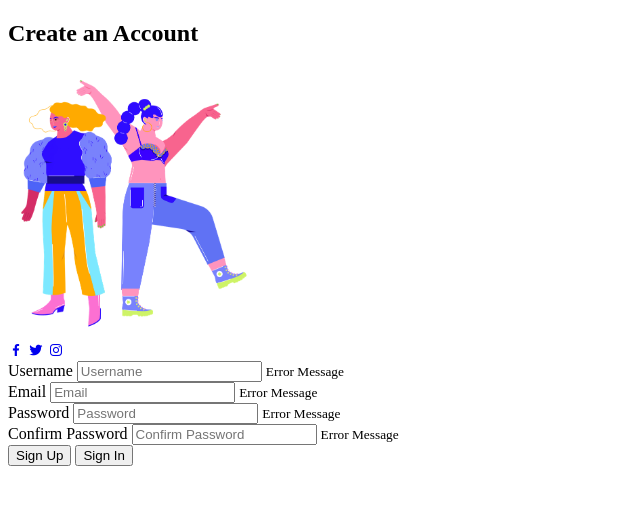
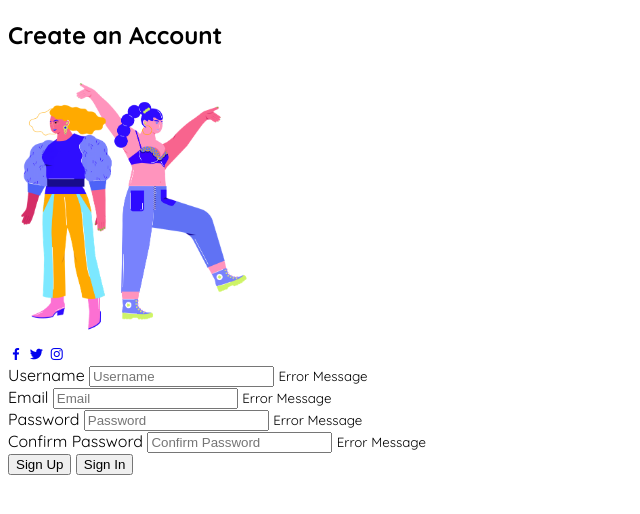
Before and after one commit to za-h-ra/form-validator, a plain HTML site: page index.html in a window 1280 px wide. Shown: the whole page, without its empty margins (0-640 px from the left). Drawn offline with nearby package versions, Linux system fonts and the light colour scheme.

Commit message:
add basic styling

```diff
--- a/css/style.css
+++ b/css/style.css
@@ -10,7 +10,19 @@
 
 }
 
+*,
+::before,
+::after {
+    box-sizing: border-box;
+}
 
+html {
+    scroll-behavior: smooth;
+}
+
+body {
+    font-family: 'Quicksand', sans-serif;
+}
 
 
 img {
```
